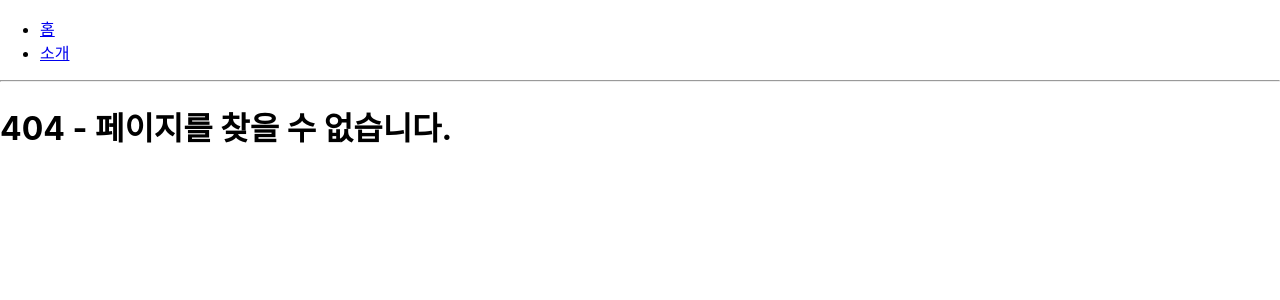
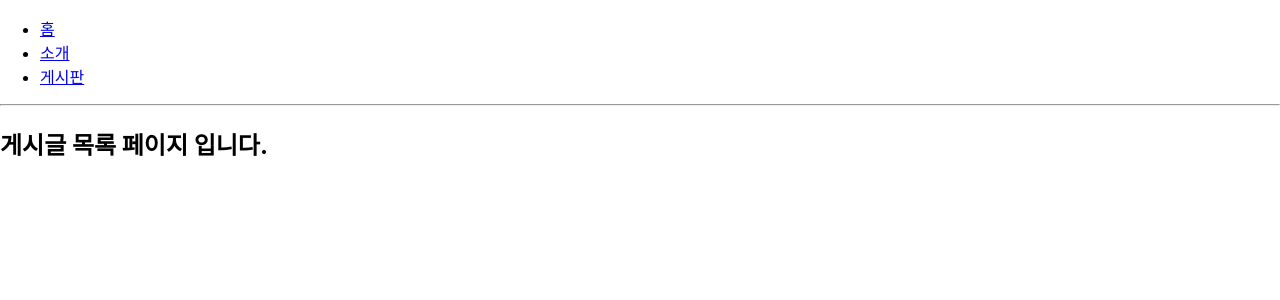
Before and after one commit to nam2626/KH_2025_04_REACT, a React (Create React App) app in the folder router-ex/: page /board in a window 1280 px wide. Before the commit this address had no page. Shown: the top 300 px of the page. Built offline with nearby package versions, Linux system fonts and the light colour scheme.

Commit message:
새 페이지 추가

```diff
--- a/router-ex/src/App.js
+++ b/router-ex/src/App.js
@@ -6,6 +6,7 @@ import HomePage from './pages/HomePage';
 import AboutPage from './pages/AboutPage';
 import NotFoundPage from './pages/NotFoundPage';
 import Header from './components/Header';
+import BoardPage from './pages/BoardPage';
 function App() {
   return (
     <BrowserRouter>
@@ -16,6 +17,9 @@ function App() {
         <Route path="/" element={<HomePage />} />
         {/* /about 경로 */}
         <Route path="/about" element={<AboutPage />} />
+        {/* /board 경로 */}
+        <Route path="/board" element={<BoardPage />} />
+
         {/* 없는 경로 접근시 NotFoundPage 렌더링 */}
         <Route path="*" element={<NotFoundPage />} />
       </Routes>
--- a/router-ex/src/components/Header.jsx
+++ b/router-ex/src/components/Header.jsx
@@ -10,6 +10,9 @@ export default () => {
         <li>
           <Link to="/about">소개</Link>
         </li>
+        <li>
+          <Link to="/board">게시판</Link>
+        </li>
       </ul>
     </nav>
   );
--- /dev/null
+++ b/router-ex/src/pages/BoardPage.jsx
@@ -0,0 +1,7 @@
+export default () => {
+  return (
+    <div>
+      <h2>게시글 목록 페이지 입니다.</h2>
+    </div>
+  );
+};
```
